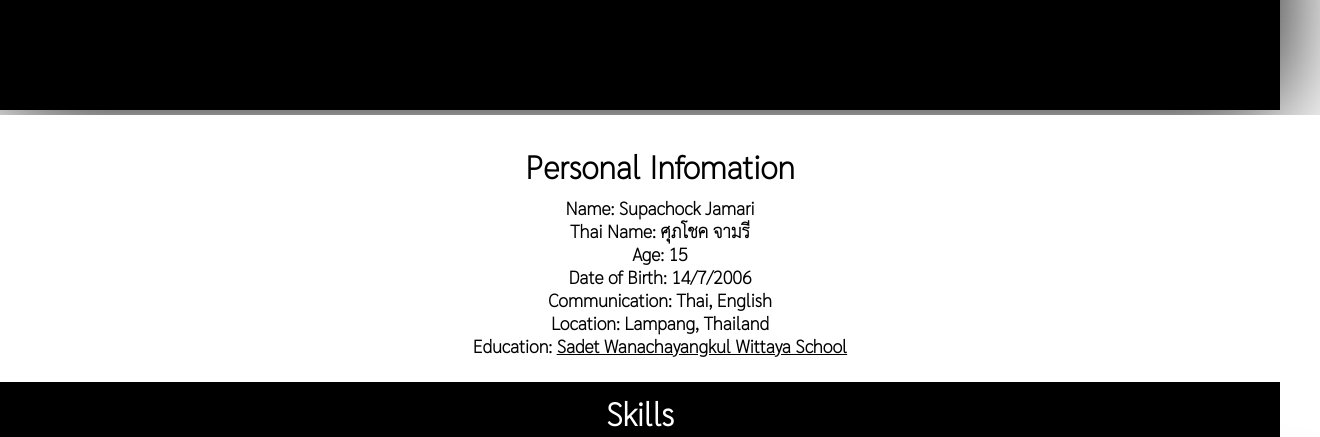
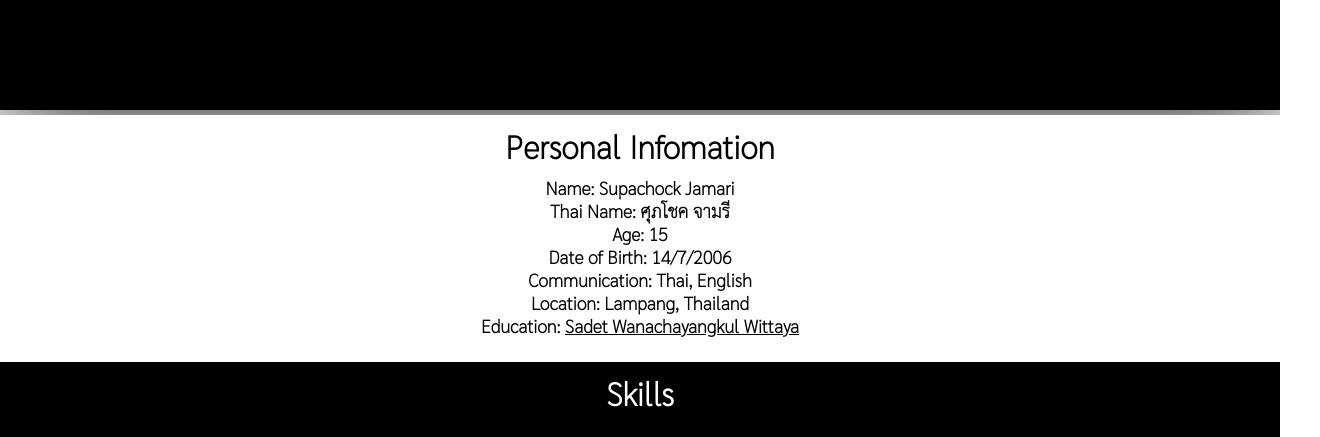
Before and after one commit to kidjanate/web, a plain HTML site: page index.html in a window 1280 px wide. Shown: the part 1690-2127 px from the top of the page, 1320 px wide, since content can reach past the window. Drawn offline with nearby package versions, Linux system fonts and the light colour scheme.

Commit message:
Add files via upload

```diff
--- a/index.css
+++ b/index.css
@@ -37,7 +37,7 @@ h2{
 
 .container{
     width: 100%;
-
+    max-width: 100%;
 }
 
 .black * {
--- a/index.html
+++ b/index.html
@@ -22,7 +22,7 @@
     <div class="container white" style="background-color: black; height: 1000px; display: flex; justify-content: center; align-items: center; box-shadow: 0px 0px 100px black;">
         <h1>Going more deeper.</h1>
     </div>
-    <div class="container black" style="background-color: white; margin-top: 5px; padding: 20px;">
+    <div class="container black" style="background-color: white; margin-top: 5px; padding-bottom: 20px;">
         <h1>Personal Infomation</h1>
             <p>Name: Supachock Jamari</p>
             <p>Thai Name: ศุภโชค จามรี</p>
@@ -30,7 +30,7 @@
             <p>Date of Birth: 14/7/2006</p>
             <p>Communication: Thai, English</p>
             <p>Location: Lampang, Thailand</p>
-            <p>Education: <a href="http://www.sadet.ac.th">Sadet Wanachayangkul Wittaya School</a></p>
+            <p>Education: <a href="http://www.sadet.ac.th">Sadet Wanachayangkul Wittaya</a></p>
     </div>
     <div class="container white" style="background-color: black; margin-top: 5px;">
         <h1>Skills</h1>
```
